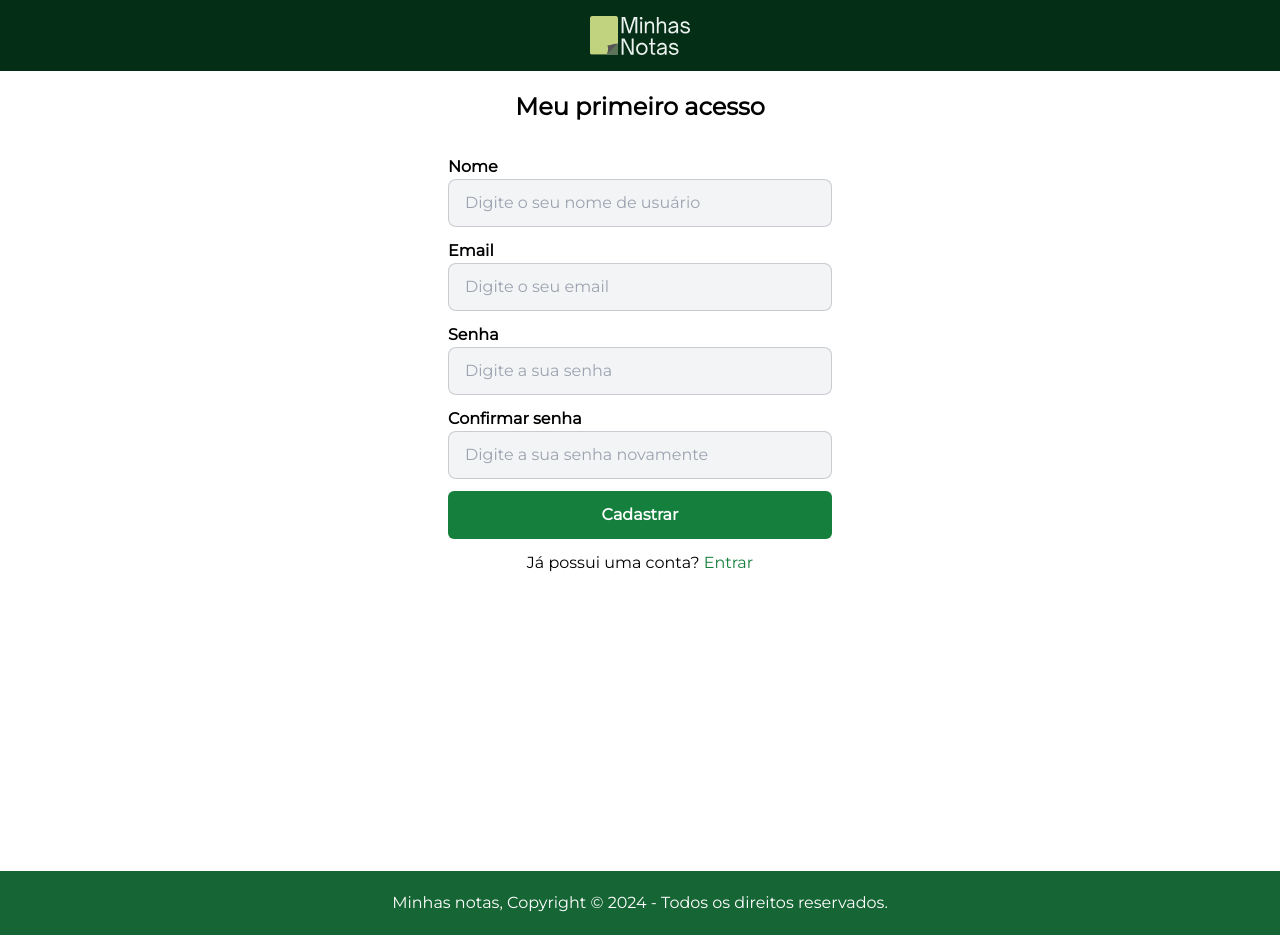
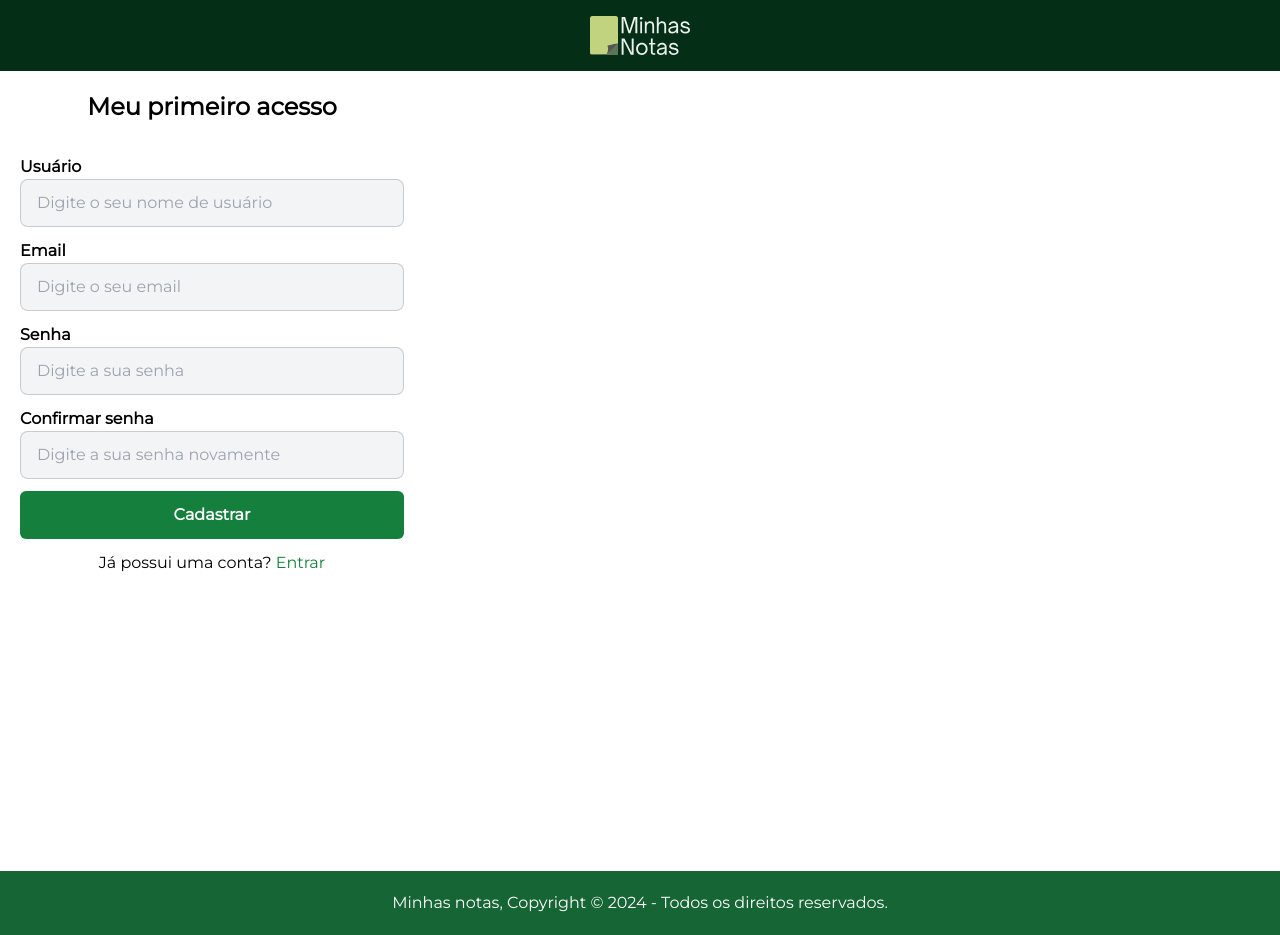
Before and after one commit to gabriel-augg/minhas-notas, a React (Vite) app: page /cadastrar in a window 1280 px wide. Built offline with nearby package versions, Linux system fonts and the light colour scheme.

Commit message:
Style: change on style

```diff
--- a/src/components/Note.jsx
+++ b/src/components/Note.jsx
@@ -20,7 +20,7 @@ export default function Note({id, title, description, tag, pinned}){
 
 
     return(
-        <article onClick={handleShowNote} className="bg-lime-200 p-4 rounded-xl cursor-pointer border hover:border-lime-500 drop-shadow-md flex-1">
+        <article onClick={handleShowNote} className="bg-lime-200 p-4 rounded-xl cursor-pointer border hover:border-lime-500 drop-shadow-md h-fit min-h-28">
             <div className="flex justify-between">
                 <h1 className="text-black font-bold text-xl mb-3">{title}</h1>
                 {pinned && (
--- a/src/pages/Register.jsx
+++ b/src/pages/Register.jsx
@@ -19,13 +19,13 @@ const Register = () => {
     }
 
     return (
-        <section className="h-screen flex justify-center">
+        <section className="h-screen flex">
             <form onSubmit={handleSubmit(handleOnSubmit)} className="flex flex-col min-w-96 gap-3 mx-5">
 
                 <h1 className="text-2xl text-center my-5 font-bold text-black">Meu primeiro acesso</h1>
 
                 <Input
-                    title="Nome"
+                    title="Usuário"
                     placeholder="Digite o seu nome de usuário"
                     name="username"
                     register={register}
```
